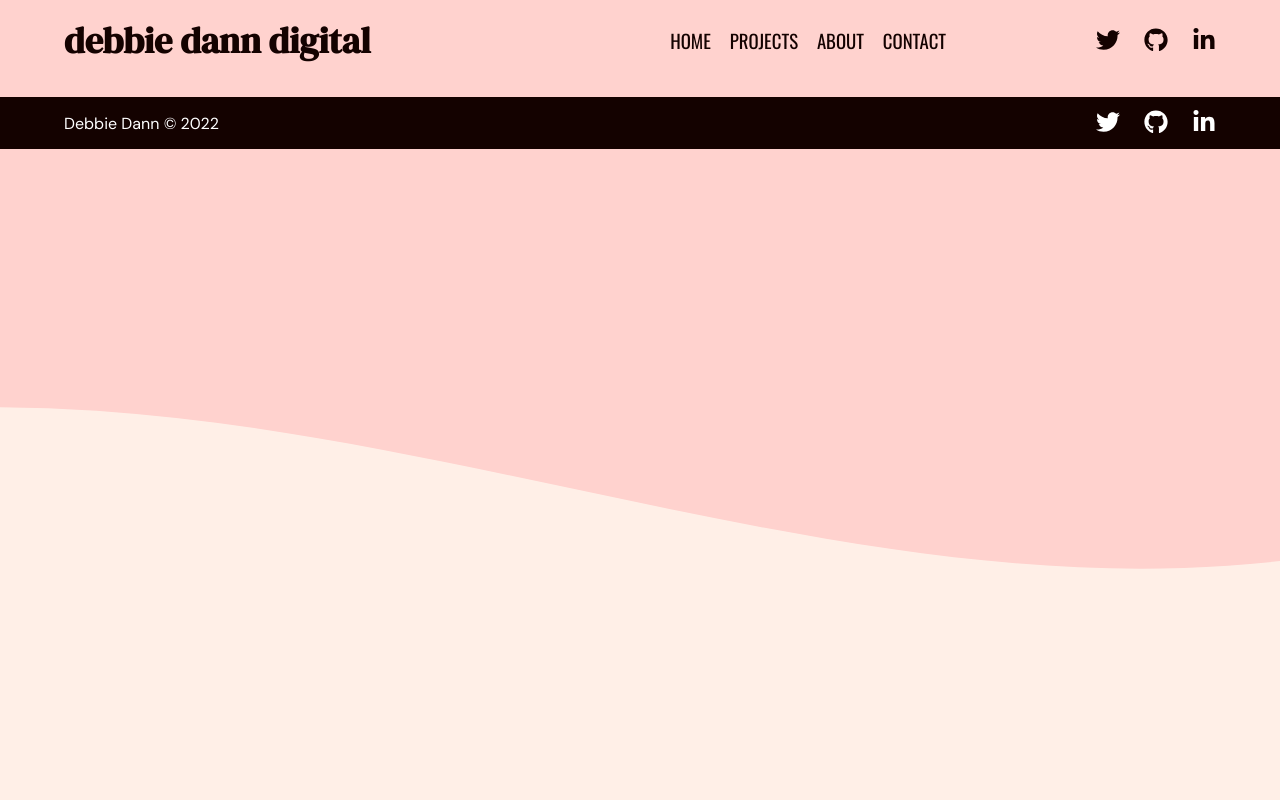
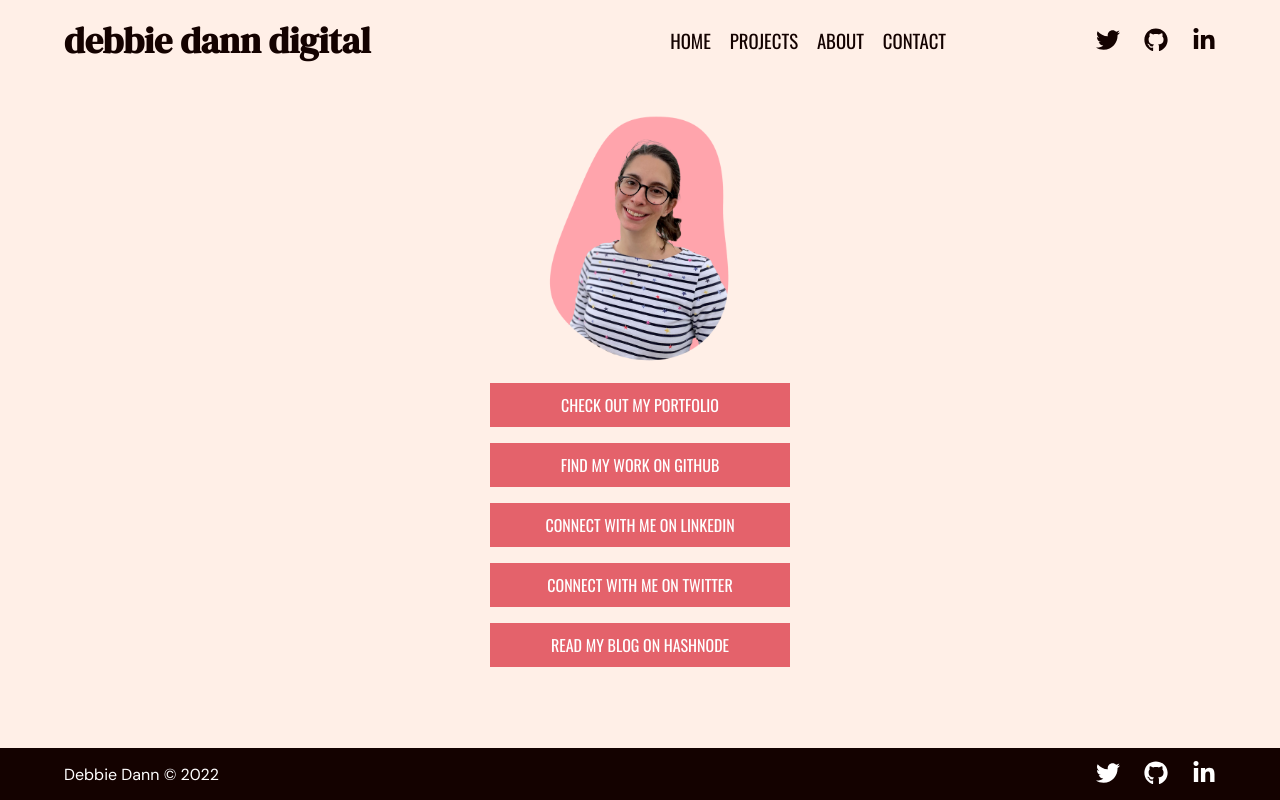
Before and after one commit to danndigital/debbie-portfolio-2021, a React (Create React App) app: page /linkpage in a window 1280 px wide. Built offline with nearby package versions, Linux system fonts and the light colour scheme.

Commit message:
Added links page

```diff
--- a/src/App.css
+++ b/src/App.css
@@ -13,6 +13,16 @@
   box-sizing: border-box;
 }
 
+.App {
+  min-height: 100vh;
+  display: flex;
+  flex-direction: column;
+}
+
+main {
+  flex-grow: 1;
+}
+
 body {
   background-color: var(--cream);
   background-image: url("../public/images/wave.svg"),
@@ -21,6 +31,11 @@ body {
   background-repeat: no-repeat;
   background-size: auto 725px, auto 680px;
   color: var(--black);
+  min-height: 100vh;
+}
+
+body.no-background {
+  background-image: none;
 }
 
 a {
@@ -305,6 +320,7 @@ footer {
   background-color: var(--black);
   color: white;
   padding: 0.5em 1em;
+
 }
 
 .footer-social-links a {
@@ -843,3 +859,34 @@ display: block;
 .styles_scroll-to-top__2A70v {
   box-shadow: 0 9px 25px 0 rgb(	228, 98, 107, 0.2);
 }
+
+
+/* ========== LINK PAGE ========== */
+
+.linkpage-section {
+  max-width: 300px;
+  margin: 1em auto 3em;
+  text-align: center;
+}
+
+.linkpage-links {
+  display: block;
+  margin: 1em 0;
+  padding: 0.5em 1.25em;
+  background-color: var(--dark-pink);
+  border: 2px solid var(--dark-pink);
+  color: white;
+}
+
+.linkpage-links:hover {
+  color: var(--black);
+  background-color: var(--medium-pink);
+  border: 2px solid var(--medium-pink);
+  -webkit-transition: all 0.5s ease;
+  transition: all 0.5s ease;
+}
+
+.linkpage-image {
+  height: 250px;
+  width: 190px;
+}
--- a/src/App.js
+++ b/src/App.js
@@ -5,6 +5,7 @@ import Home from "./components/Home"
 import Dosha from "./components/Dosha";
 import Yoga from "./components/Yoga"
 import Notes from "./components/Notes";
+import LinkPage from "./components/LinkPage"
 import ScrollToTop from "react-scroll-to-top";
 import ScrollUp from "./components/ScrollUp";
 import "./App.css";
@@ -15,14 +16,15 @@ function App() {
       <ScrollToTop smooth />
       <ScrollUp />
       <Nav />
-      <div className="container">
+      <main>
         <Routes>
           <Route path="/" element={<Home />} />
           <Route path="dosha" element={<Dosha />} />
           <Route path="notes" element={<Notes />} />
           <Route path="yoga" element={<Yoga />} />
+          <Route path="linkpage" element={<LinkPage />} />
         </Routes>
-      </div>
+        </main>
       <Footer />
     </div>
   );
--- a/src/components/Home.js
+++ b/src/components/Home.js
@@ -7,14 +7,14 @@ import Featured from "./Featured"
 
 const Home = () => {
   return (
-    <main>
+    <>
       <Header />
       <Skills />
       <Projects />
       <Featured />
       <About />
       <Contact />
-    </main>
+    </>
   );
 };
 
--- /dev/null
+++ b/src/components/LinkPage.js
@@ -0,0 +1,57 @@
+import { useEffect } from "react"
+
+const LinkPage = () => {
+
+    useEffect(() => {
+        document.body.classList.add("no-background");
+        return () => {
+          document.body.classList.remove("no-background");
+        };
+      }, []);
+
+    const links = [
+        {
+          url: "https://dann.digital/",
+          copy: "Check out my portfolio",
+        },
+        {
+          url: "https://github.com/hellodeborahuk",
+          copy: "Find my work on GitHub",
+        },
+        {
+            url: "https://www.linkedin.com/in/debbiedann/",
+            copy: "Connect with me on LinkedIn",
+          },
+          {
+            url: "https://twitter.com/debbie_digital",
+            copy: "Connect with me on Twitter",
+          },
+        {
+            url: "https://debbiedanndigital.hashnode.dev/",
+            copy: "Read my blog on Hashnode",
+          },
+      ];
+
+    return (
+        <section className="linkpage-section">
+          <img
+            src="./images/debbie-dann-hero-compressed.png"
+            className="linkpage-image header-img"
+            alt="debbie dann profile shot"
+          />
+            {links.map(function(links, index) {
+        return (
+          <a
+            key={index}
+            href={links.url}
+            className="linkpage-links"
+          >
+            {links.copy}
+          </a>
+        );
+      })}
+        </section>
+        );
+}
+
+export default LinkPage;
```
